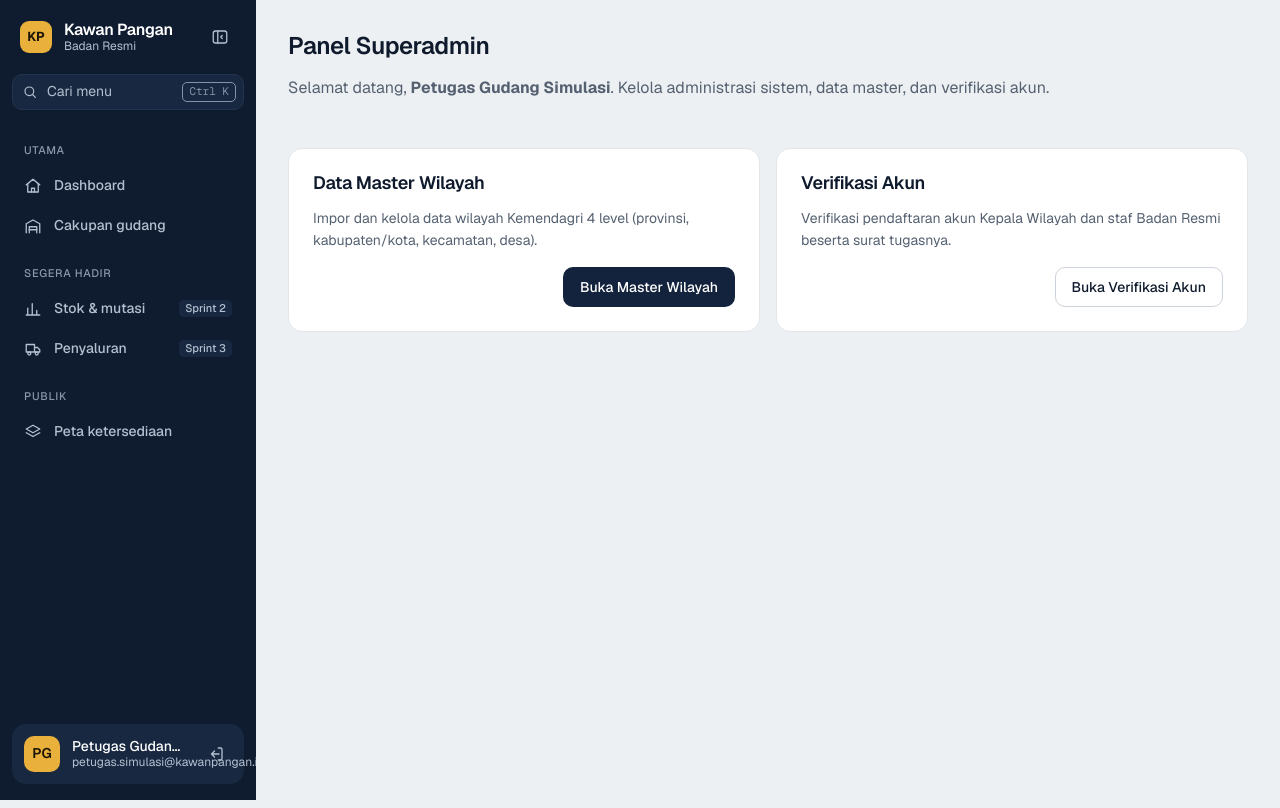
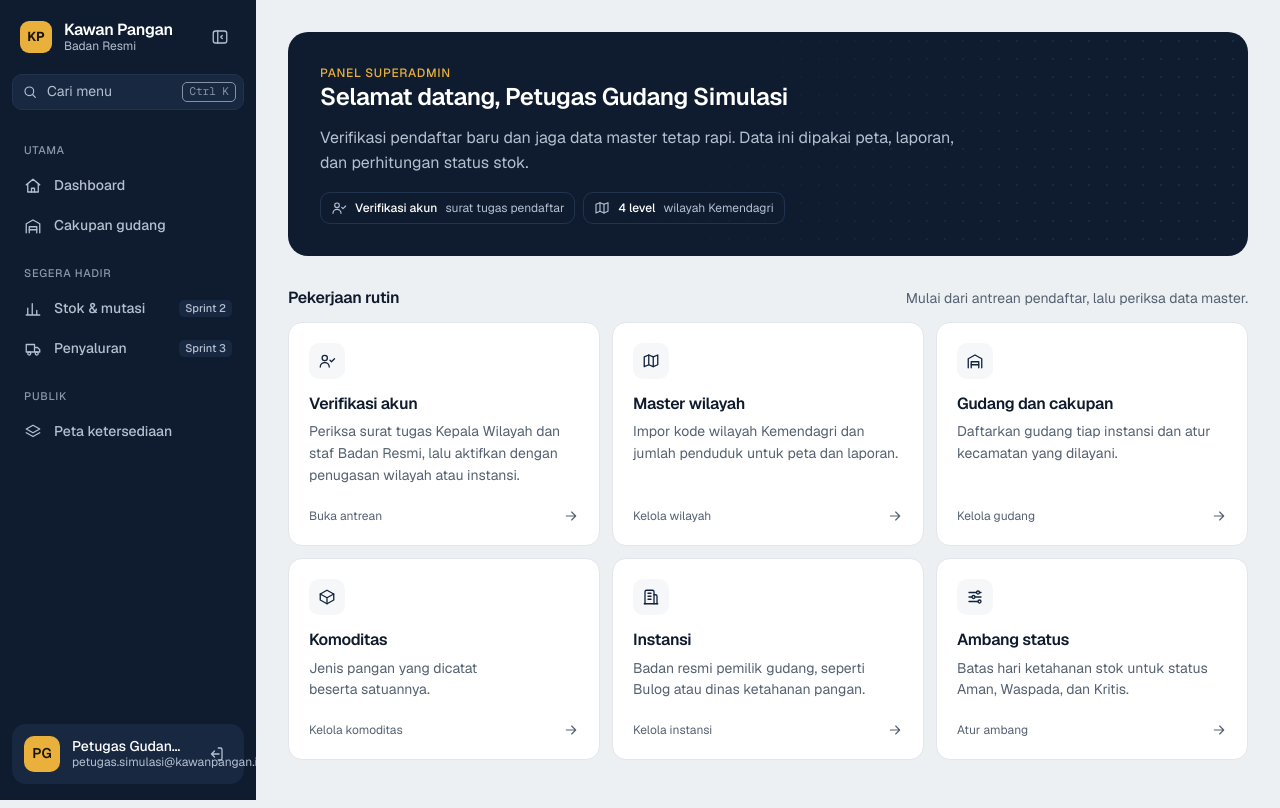
Before and after one commit to PPL-SI4809-KEL-E/kawan-pangan, a Laravel app: page /admin in a window 1280 px wide. Run offline with Laravel 12, Linux system fonts and the light colour scheme; a user stored in the database is signed in; data comes from the database, SQL or seed files in the repository; style sheets or scripts are compiled from the project's sources.

Commit message:
PSKE-92 login dan dashboard tiap role pindah ke komponen v2, konfirmasi hapus cakupan pakai data-confirm

```diff
--- a/resources/views/admin/dashboard.blade.php
+++ b/resources/views/admin/dashboard.blade.php
@@ -1,37 +1,65 @@
-{{-- PBI-04 · M-10 Panel Superadmin (PSKE-16, PSKE-31) --}}
+{{-- PBI-04 · M-10 Panel Superadmin (PSKE-16, PSKE-31). Tampilan v2: PSKE-92 --}}
 @extends('layouts.admin')
 
 @section('title', 'Panel Superadmin')
 
 @section('content')
-<div class="stack">
-    <div>
-        <h1>Panel Superadmin</h1>
-        <p class="text-muted">Selamat datang, <strong>{{ auth()->user()->name }}</strong>. Kelola administrasi sistem, data master, dan verifikasi akun.</p>
-    </div>
+<div class="stack stack-lg">
+    <section class="welcome-card">
+        <div>
+            <p class="eyebrow">Panel Superadmin</p>
+            <h1>Selamat datang, {{ auth()->user()->name }}</h1>
+        </div>
+        <p>Verifikasi pendaftar baru dan jaga data master tetap rapi. Data ini dipakai peta, laporan, dan perhitungan status stok.</p>
+        <div class="welcome-facts">
+            <span class="welcome-fact"><svg class="icon icon-sm"><use href="#i-user-check"/></svg><strong>Verifikasi akun</strong> surat tugas pendaftar</span>
+            <span class="welcome-fact"><svg class="icon icon-sm"><use href="#i-map"/></svg><strong>4 level</strong> wilayah Kemendagri</span>
+        </div>
+    </section>
 
-    <div style="display: grid; grid-template-columns: repeat(auto-fit, minmax(280px, 1fr)); gap: var(--space-4); margin-top: var(--space-4);">
-        {{-- Tautan ke Master Wilayah (PBI-08 / PSKE-19) --}}
-        <div class="card">
-            <h2 class="card-title">Data Master Wilayah</h2>
-            <p class="text-muted" style="margin-bottom: var(--space-4); font-size: var(--font-size-sm);">
-                Impor dan kelola data wilayah Kemendagri 4 level (provinsi, kabupaten/kota, kecamatan, desa).
-            </p>
-            <div class="card-footer">
-                <a href="{{ route('admin.wilayah.index') }}" class="btn btn-primary">Buka Master Wilayah</a>
-            </div>
+    <section>
+        <div class="section-head">
+            <h2>Pekerjaan rutin</h2>
+            <p>Mulai dari antrean pendaftar, lalu periksa data master.</p>
         </div>
-
-        {{-- Tautan ke Verifikasi Akun (PBI-06 / PSKE-17) --}}
-        <div class="card">
-            <h2 class="card-title">Verifikasi Akun</h2>
-            <p class="text-muted" style="margin-bottom: var(--space-4); font-size: var(--font-size-sm);">
-                Verifikasi pendaftaran akun Kepala Wilayah dan staf Badan Resmi beserta surat tugasnya.
-            </p>
-            <div class="card-footer">
-                <a href="{{ route('admin.akun.index') }}" class="btn btn-secondary">Buka Verifikasi Akun</a>
-            </div>
+        <div class="tile-grid">
+            <a class="tile" href="{{ route('admin.akun.index') }}">
+                <span class="tile-icon"><svg class="icon"><use href="#i-user-check"/></svg></span>
+                <h3 class="tile-title">Verifikasi akun</h3>
+                <p>Periksa surat tugas Kepala Wilayah dan staf Badan Resmi, lalu aktifkan dengan penugasan wilayah atau instansi.</p>
+                <span class="tile-foot">Buka antrean <svg class="icon icon-sm"><use href="#i-arrow-right"/></svg></span>
+            </a>
+            <a class="tile" href="{{ route('admin.wilayah.index') }}">
+                <span class="tile-icon"><svg class="icon"><use href="#i-map"/></svg></span>
+                <h3 class="tile-title">Master wilayah</h3>
+                <p>Impor kode wilayah Kemendagri dan jumlah penduduk untuk peta dan laporan.</p>
+                <span class="tile-foot">Kelola wilayah <svg class="icon icon-sm"><use href="#i-arrow-right"/></svg></span>
+            </a>
+            <a class="tile" href="{{ route('admin.gudang.index') }}">
+                <span class="tile-icon"><svg class="icon"><use href="#i-warehouse"/></svg></span>
+                <h3 class="tile-title">Gudang dan cakupan</h3>
+                <p>Daftarkan gudang tiap instansi dan atur kecamatan yang dilayani.</p>
+                <span class="tile-foot">Kelola gudang <svg class="icon icon-sm"><use href="#i-arrow-right"/></svg></span>
+            </a>
+            <a class="tile" href="{{ route('admin.komoditas.index') }}">
+                <span class="tile-icon"><svg class="icon"><use href="#i-package"/></svg></span>
+                <h3 class="tile-title">Komoditas</h3>
+                <p>Jenis pangan yang dicatat beserta satuannya.</p>
+                <span class="tile-foot">Kelola komoditas <svg class="icon icon-sm"><use href="#i-arrow-right"/></svg></span>
+            </a>
+            <a class="tile" href="{{ route('admin.instansi.index') }}">
+                <span class="tile-icon"><svg class="icon"><use href="#i-building"/></svg></span>
+                <h3 class="tile-title">Instansi</h3>
+                <p>Badan resmi pemilik gudang, seperti Bulog atau dinas ketahanan pangan.</p>
+                <span class="tile-foot">Kelola instansi <svg class="icon icon-sm"><use href="#i-arrow-right"/></svg></span>
+            </a>
+            <a class="tile" href="{{ route('admin.ambang-status.edit') }}">
+                <span class="tile-icon"><svg class="icon"><use href="#i-sliders"/></svg></span>
+                <h3 class="tile-title">Ambang status</h3>
+                <p>Batas hari ketahanan stok untuk status Aman, Waspada, dan Kritis.</p>
+                <span class="tile-foot">Atur ambang <svg class="icon icon-sm"><use href="#i-arrow-right"/></svg></span>
+            </a>
         </div>
-    </div>
+    </section>
 </div>
 @endsection
--- a/resources/views/gudang/cakupan.blade.php
+++ b/resources/views/gudang/cakupan.blade.php
@@ -126,7 +126,7 @@
                                         </form>
 
                                         {{-- Hapus Cakupan --}}
-                                        <form method="POST" action="{{ route($routePrefix . '.destroy', [$gudang, $cakupan]) }}" onsubmit="return confirm('Hapus cakupan kecamatan {{ $cakupan->kecamatan?->nama }} dari gudang ini?');">
+                                        <form method="POST" action="{{ route($routePrefix . '.destroy', [$gudang, $cakupan]) }}" data-confirm="Hapus cakupan kecamatan {{ $cakupan->kecamatan?->nama }} dari gudang ini?">
                                             @csrf
                                             @method('DELETE')
                                             <button type="submit" class="btn btn-danger btn-sm" aria-label="Hapus cakupan {{ $cakupan->kecamatan?->nama }}">
```
Also changed, not shown: resources/views/auth/login.blade.php (+20 -54 lines), resources/views/panel/instansi.blade.php (+53 -46 lines), resources/views/panel/wilayah.blade.php (+36 -28 lines).
